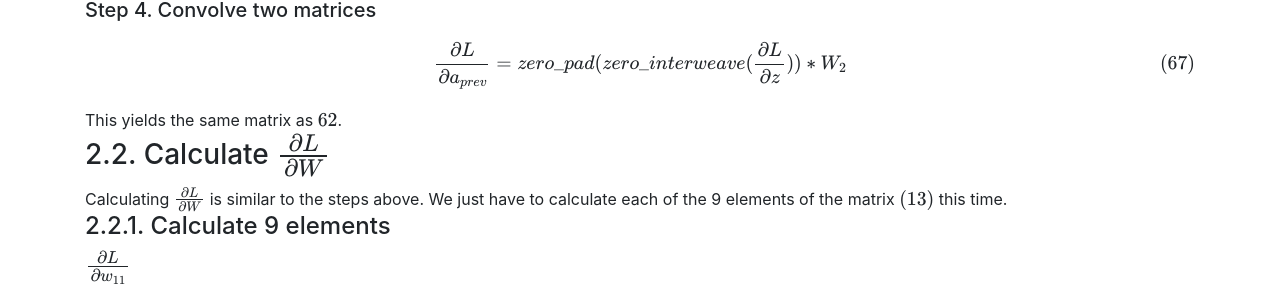
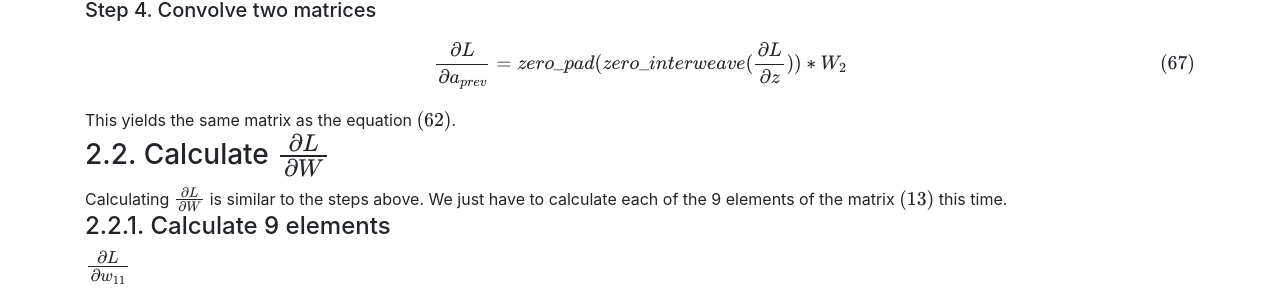
Before and after one commit to hideyukiinada/hideyukiinada.github.io, a Jekyll site: the page built from cnn_backprop_strides2.html, in a window 1280 px wide and 900 px high, scrolled down 7306 px. Shown: the part 153-454 px from the top of the window. Built offline with Jekyll 4.4.1, drawn with Linux system fonts in a browser that asks for light colours; nearby versions of some CDN libraries; formulas are drawn with MathJax 3; some of the changed text lies outside the part shown.

Commit message:
Fixing grammatical errors

```diff
--- a/cnn_backprop_strides2.html
+++ b/cnn_backprop_strides2.html
@@ -642,7 +642,7 @@ where \(flip_{verthorz}(W) \) is an operator to flip the matrix both vertically
 \frac{\partial L}{\partial a_{prev}} = zero\_pad(zero \_ interweave(\frac{\partial L}{\partial z})) * W_{2}
 \end{equation}
 
-This yields the same matrix as \( 62 \).
+This yields the same matrix as the equation \( (62) \).
 
 <h3>2.2. Calculate \(\frac{\partial L}{\partial W}\)</h3>
 Calculating \(\frac{\partial L}{\partial W}\) is similar to the steps above.
@@ -919,4 +919,4 @@ zero\_pad(a_{prev})  =
 \frac{\partial L}{\partial W} = zero\_pad(a_{prev}) * zero \_ interweave(\frac{\partial L}{\partial Z})
 \end{equation}
 
-This yields the same matrix as \( 91 \), and we are done.
+This yields the same matrix as the equation \( (91) \), and we are done.
```
